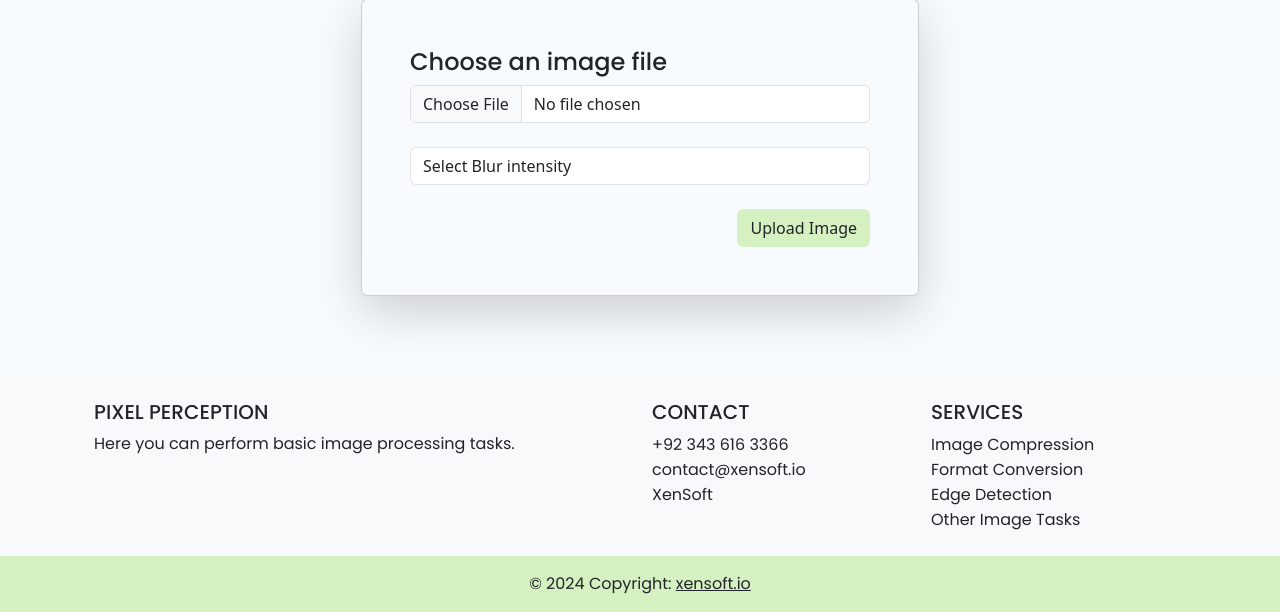
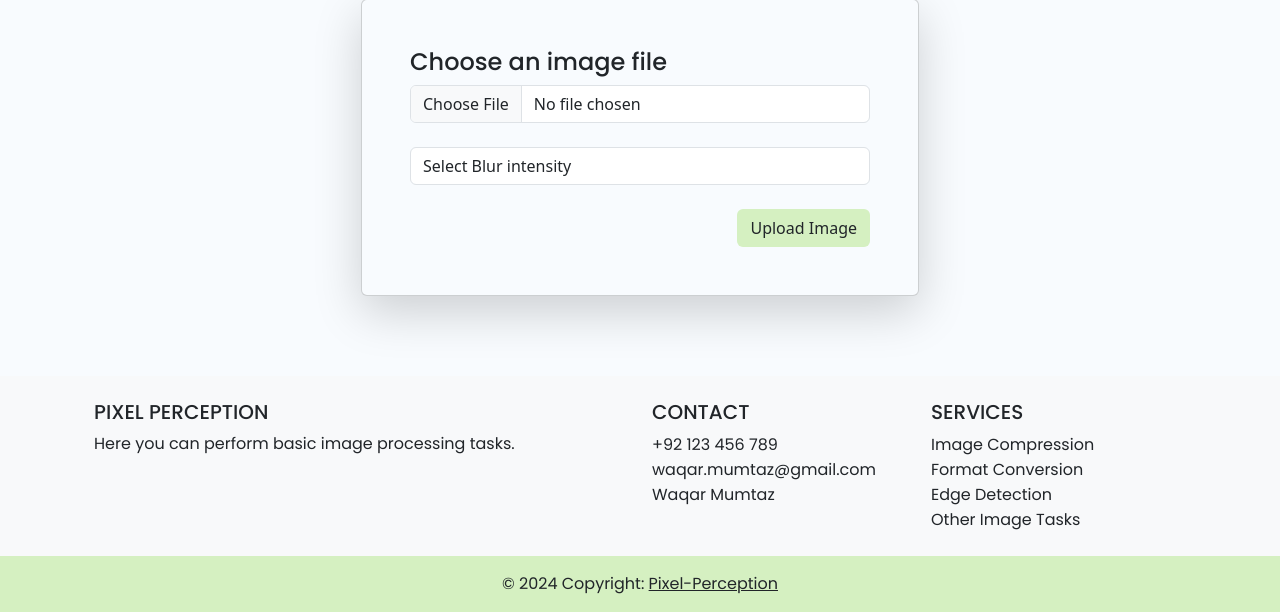
Before and after one commit to atifraza158/pixelperceptionrender, a Django app: page /blur_image/ in a window 1280 px wide. Shown: the part 250-862 px from the top of the page. Run offline with Django 5.2, Linux system fonts and the light colour scheme; some web fonts are replaced.

Commit message:
Added Information about ourself

```diff
--- a/image_processing/templates/base.html
+++ b/image_processing/templates/base.html
@@ -62,13 +62,13 @@
           <h5 class="text-uppercase" style="font-family: 'Poppins', sans-serif;">Contact</h5>
           <ul class="list-unstyled mb-0">
             <li>
-              <a href="#!" class="text-dark nav-elements-font" style="text-decoration: none; color: #b0a695;">+92 343 616 3366</a>
+              <a href="#!" class="text-dark nav-elements-font" style="text-decoration: none; color: #b0a695;">+92 123 456 789</a>
             </li>
             <li>
-              <a href="#!" class="text-dark nav-elements-font" style="text-decoration: none; color: #b0a695;">contact@xensoft.io</a>
+              <a href="#!" class="text-dark nav-elements-font" style="text-decoration: none; color: #b0a695;">waqar.mumtaz@gmail.com</a>
             </li>
             <li>
-              <a href="#!" class="text-dark nav-elements-font" style="text-decoration: none; color: #b0a695;">XenSoft</a>
+              <a href="#!" class="text-dark nav-elements-font" style="text-decoration: none; color: #b0a695;">Waqar Mumtaz</a>
             </li>
             <!-- <li>
               <a href="#!" class="text-dark" style="text-decoration: none; color: #b0a695;">Link 4</a>
@@ -96,7 +96,7 @@
     </div>
     <div class="text-center p-3 nav-elements-font" style="background-color: #d5f0c1">
       © 2024 Copyright:
-      <a class="text-dark nav-elements-font" href="https://xensoft.io/">xensoft.io</a>
+      <a class="text-dark nav-elements-font" href="">Pixel-Perception</a>
     </div>
   </footer>
 </body>
```
